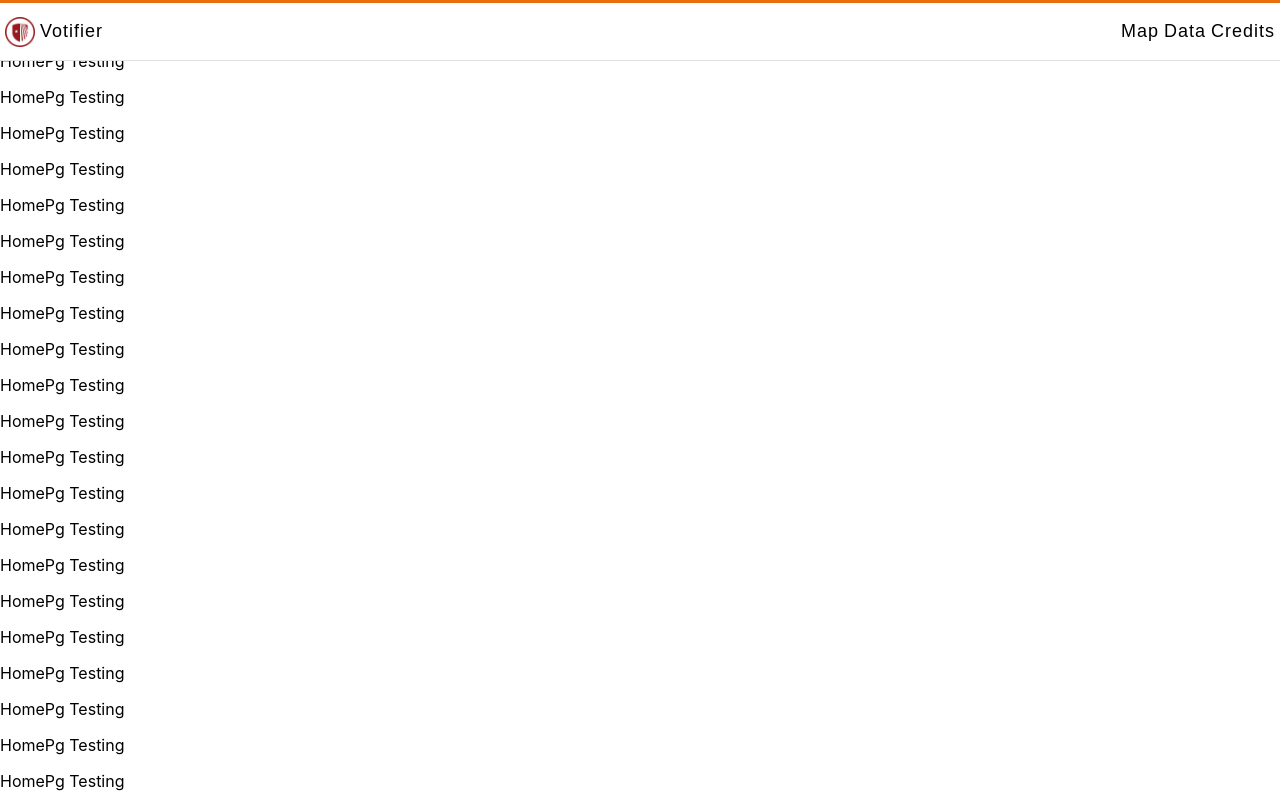
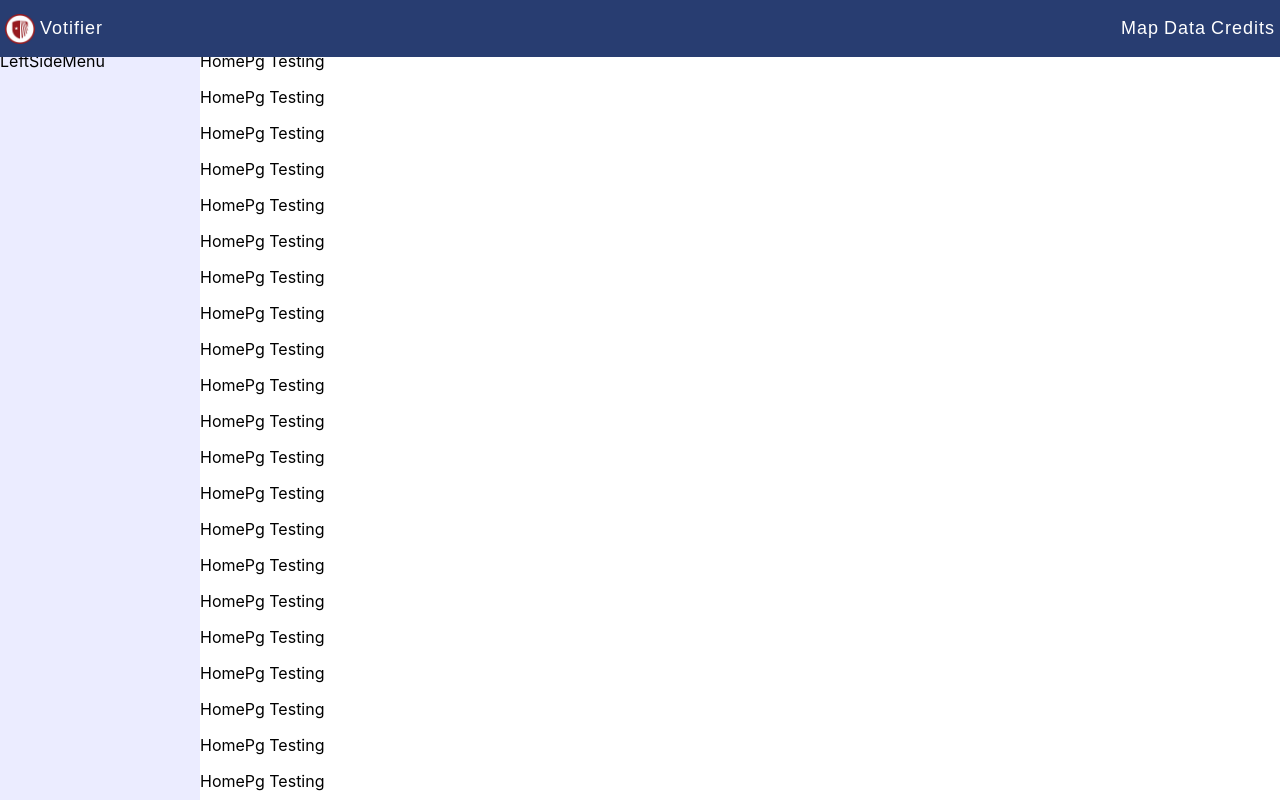
Before and after one commit to SBU-CSE-416/votifier, a React (Create React App) app in the folder client/: page / in a window 1280 px wide. Shown: the top 800 px of the page. Built offline with nearby package versions, Linux system fonts and the light colour scheme.

Commit message:
added left side menu

```diff
--- /dev/null
+++ b/client/src/components/leftSideMenu.js
@@ -0,0 +1,10 @@
+import "../stylesheets/leftSideMenu.css";
+
+export default function LeftSideMenu(){
+
+    return(
+        <div className="side-nav-container">
+            <p>LeftSideMenu</p>
+        </div>
+    );
+}
--- a/client/src/components/votifier.js
+++ b/client/src/components/votifier.js
@@ -1,5 +1,6 @@
 import { useState } from "react";
 import NavBar from "./navBar";
+import LeftSideMenu from "./leftSideMenu";
 import HomePg from "./homePg";
 import MapPg from "./mapPg";
 import DataPg from "./dataPg";
@@ -11,37 +12,41 @@ export default function Votifier() {
     const checkState = () => {
         if (pg === 'home'){
             return (
-                <section>
-                    <NavBar setPage={setPage}></NavBar>
+                <>
                     <HomePg></HomePg>
-                </section>
+                </>
             );
         }
         else if (pg === 'map'){
             return(
-                <section>
-                    <NavBar setPage={setPage}></NavBar>
+                <>
                     <MapPg></MapPg>
-                </section>
+                </>
             );
         }
         else if (pg === 'data'){
             return(
-                <section>
-                    <NavBar setPage={setPage}></NavBar>
+                <>
                     <DataPg></DataPg>
-                </section>
+                </>
             );
         }
         else if (pg === 'credits'){
             return(
-                <section>
-                    <NavBar setPage={setPage}></NavBar>
+                <>
                     <CreditPg></CreditPg>
-                </section>
+                </>
             );
         }
     };
 
-    return <>{checkState()}</>;
+    return (
+        <section>
+            <NavBar setPage={setPage}></NavBar>
+            <div style={{display:"flex"}}>
+                <LeftSideMenu></LeftSideMenu>
+                {checkState()}
+            </div>
+        </section>
+    );
 }
--- /dev/null
+++ b/client/src/stylesheets/leftSideMenu.css
@@ -0,0 +1,5 @@
+.side-nav-container{
+    width: 200px;
+    height: auto;
+    background-color: #EBECFF;
+}
--- a/client/src/stylesheets/navBar.css
+++ b/client/src/stylesheets/navBar.css
@@ -4,22 +4,21 @@
 }
 
 .navbar {
-    background-color: #fff;
+    background-color: #283D71;
     position: fixed;
     top: 0;
     left: 0;
     z-index: 1000;
-    border-top: 3px solid #e7700d;
     align-items: center;
     justify-content: space-between;
     width: 100%;
     display: flex;
-    border-bottom: 1px solid #e0e2e4;
 }
 
 .text-btn {
     cursor: pointer;
     font-size: 18px;
+    color:#fff;
     font-family: 'Arial', sans-serif;
     font-weight: 500;
     letter-spacing: 1px;
```
